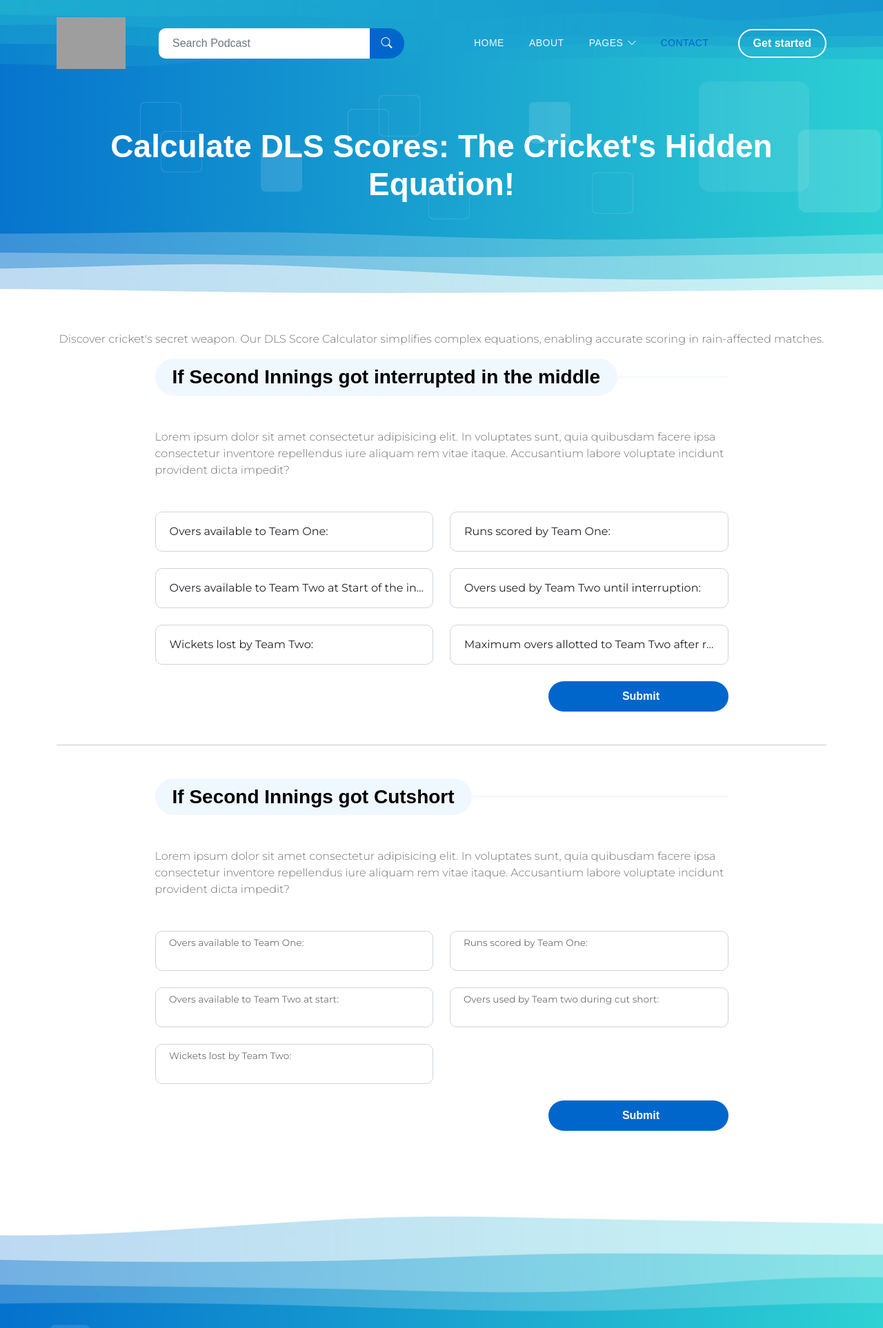
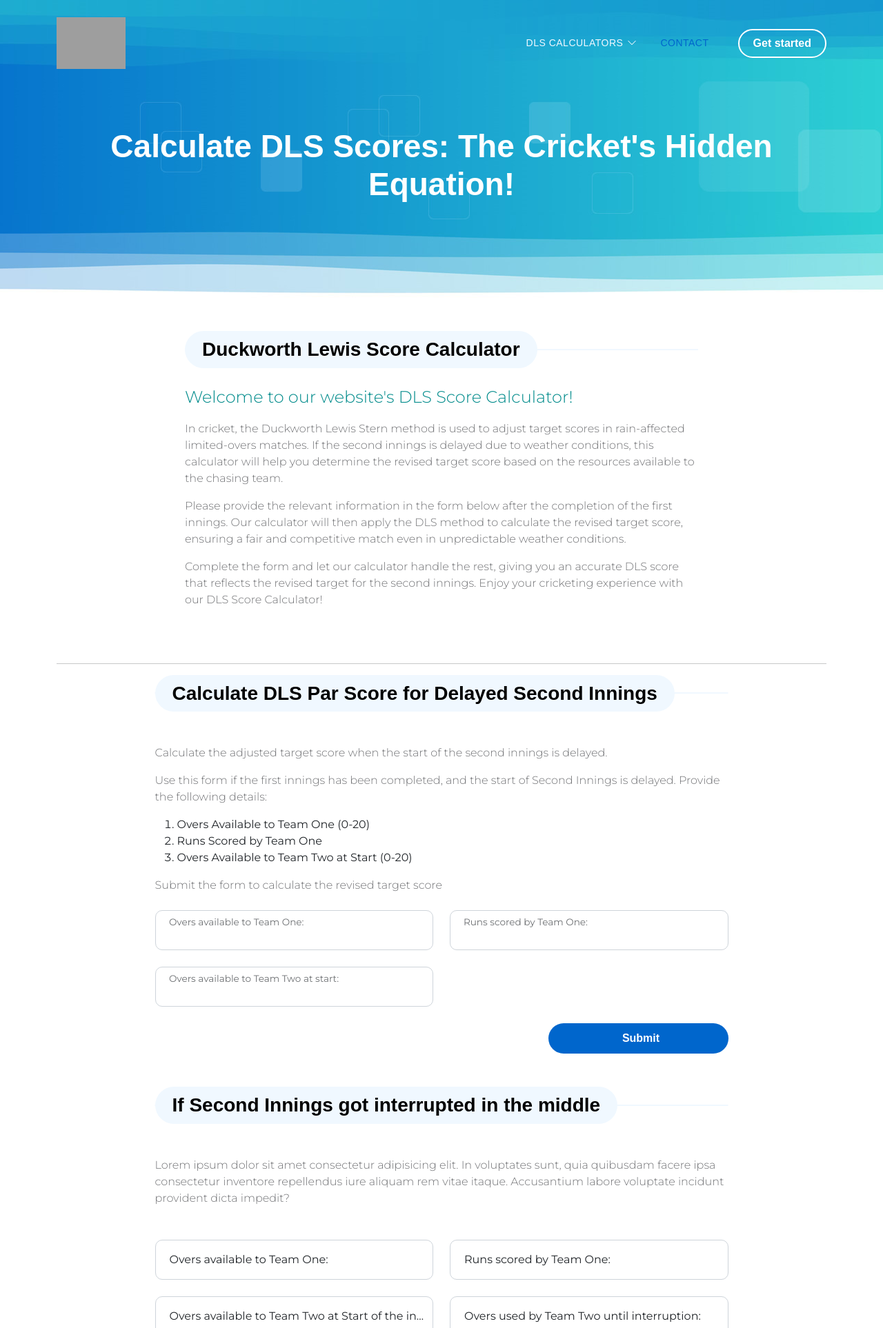
Before and after one commit to NishanthMuruganantham/duckworth-lewis-score-calculator, a Django app: page / in a window 1280 px wide. Shown: the top 1926 px of the page at 69% size. Run offline with Django 4.2, Linux system fonts and the light colour scheme; some libraries are stand-ins or nearby versions; some web fonts are replaced; grey boxes are pictures that could not be loaded.

Commit message:
descriptions have been added

```diff
--- a/static/bootstrap/css/templatemo-pod-talk.css
+++ b/static/bootstrap/css/templatemo-pod-talk.css
@@ -330,7 +330,7 @@ main {
   border: 0;
   display: inherit;
   opacity: 0;
-  min-width: 9rem;
+  min-width: 285px;
   margin-top: 20px;
   padding: 13px 0 10px 0;
   transition: all 0.3s;
--- a/templates/new_template.html
+++ b/templates/new_template.html
@@ -44,20 +44,9 @@ https://templatemo.com/tm-584-pod-talk
 
         <nav class="navbar navbar-expand-lg">
             <div class="container">
-                <a class="navbar-brand me-lg-5 me-0" href="index.html">
+                <a class="navbar-brand me-lg-5 me-0" href="{% url 'calculator:home' %}">
                     <img src="{% static 'bootstrap/images/calculator.png' %}" class="logo-image img-fluid" alt="templatemo pod talk">
                 </a>
-
-                <form action="#" method="get" class="custom-form search-form flex-fill me-3" role="search">
-                    <div class="input-group input-group-lg">
-                        <input name="search" type="search" class="form-control" id="search" placeholder="Search Podcast"
-                            aria-label="Search">
-
-                        <button type="submit" class="form-control" id="submit">
-                            <i class="bi-search"></i>
-                        </button>
-                    </div>
-                </form>
 
                 <button class="navbar-toggler" type="button" data-bs-toggle="collapse" data-bs-target="#navbarNav"
                     aria-controls="navbarNav" aria-expanded="false" aria-label="Toggle navigation">
@@ -66,22 +55,16 @@ https://templatemo.com/tm-584-pod-talk
 
                 <div class="collapse navbar-collapse" id="navbarNav">
                     <ul class="navbar-nav ms-lg-auto">
-                        <li class="nav-item">
-                            <a class="nav-link" href="index.html">Home</a>
-                        </li>
-
-                        <li class="nav-item">
-                            <a class="nav-link" href="about.html">About</a>
-                        </li>
-
                         <li class="nav-item dropdown">
                             <a class="nav-link dropdown-toggle" href="#" id="navbarLightDropdownMenuLink" role="button"
-                                data-bs-toggle="dropdown" aria-expanded="false">Pages</a>
+                                data-bs-toggle="dropdown" aria-expanded="false">DLS Calculators</a>
 
                             <ul class="dropdown-menu dropdown-menu-light" aria-labelledby="navbarLightDropdownMenuLink">
-                                <li><a class="dropdown-item" href="#second_innings">Form1</a></li>
-
-                                <li><a class="dropdown-item" href="detail-page.html">Detail Page</a></li>
+                                <li><a class="dropdown-item" href="#second_innings">Second Innings Delayed</a></li>
+                                <li><a class="dropdown-item" href="detail-page.html">Second Innings Cutshort</a></li>
+                                <li><a class="dropdown-item" href="detail-page.html">Second Innings Interrupted</a></li>
+                                <li><a class="dropdown-item" href="detail-page.html">First Innings Cutshort</a></li>
+                                <li><a class="dropdown-item" href="detail-page.html">First Innings Interrupted</a></li>
                             </ul>
                         </li>
 
@@ -112,14 +95,87 @@ https://templatemo.com/tm-584-pod-talk
 
         </header>
 
-        <p id="description" class="text-center">
-            Discover cricket's secret weapon. Our DLS Score Calculator simplifies complex equations, enabling accurate scoring in rain-affected matches.
-        </p>
-
 
         <section class="contact-section section-padding pt-0">
             <div class="container">
-                <div class="row mb-5" id="second_innings">
+                <div class="jumbotron">
+                    <div class="col-lg-8 col-12 mx-auto">
+                        <div class="pb-5 mb-3">
+                            <div class="section-title-wrap mb-4">
+                                <h4 class="section-title">Duckworth Lewis Score Calculator</h4>
+                            </div>
+
+                            <p style="font-size: 24px; color:darkcyan">
+                                Welcome to our website's DLS Score Calculator!
+                            </p>
+
+                            <p>
+                                In cricket, the Duckworth Lewis Stern method is used to adjust target scores in rain-affected limited-overs matches. If the second innings is delayed due to weather conditions, this calculator will help you determine the revised target score based on the resources available to the chasing team.
+                            </p>
+
+                            <p>
+                                Please provide the relevant information in the form below after the completion of the first innings. Our calculator will then apply the DLS method to calculate the revised target score, ensuring a fair and competitive match even in unpredictable weather conditions.
+                            </p>
+
+                            <p>
+                                Complete the form and let our calculator handle the rest, giving you an accurate DLS score that reflects the revised target for the second innings. Enjoy your cricketing experience with our DLS Score Calculator!
+                            </p>
+                        </div>
+                    </div>
+                </div>
+                <hr>
+                <div class="row mt-3 mb-5" id="second_innings">
+                    <div class="col-lg-9 col-12 mx-auto">
+                        <div class="section-title-wrap mb-5">
+                            <h4 class="section-title">Calculate DLS Par Score for Delayed Second Innings</h4>
+                        </div>
+                        <p>
+                            Calculate the adjusted target score when the start of the second innings is delayed.
+                        </p>
+                        <p>
+                            Use this form if the first innings has been completed, and the start of Second Innings is delayed. Provide the following details:
+                        </p>
+                        <ol>
+                            <li>
+                                Overs Available to Team One (0-20)
+                            </li>
+                            <li>
+                                Runs Scored by Team One
+                            </li>
+                            <li>
+                                Overs Available to Team Two at Start (0-20)
+                            </li>
+                        </ol>
+                        <p class="mb-4">
+                            Submit the form to calculate the revised target score
+                        </p>
+
+                        <form method="POST" class="custom-form contact-form" id="dls-input-form" role="form">
+                            {% csrf_token %}
+                            <input type="hidden" name="form_type" value="second_innings_interrupted">
+                            <div class="row">
+                                {% for field in dls_second_innings_delayed_form %}
+                                <div class="col-lg-6 col-md-6 col-12">
+                                    <div class="form-floating">
+                                        {{field}}
+                                        {{field.label_tag}}
+                                    </div>
+                                </div>
+                                {% endfor %}
+                            </div>
+                            <div class="row">
+                                <div class="col-lg-6 col-md-6 col-12">
+                                    <div id="result-container-1"></div>
+                                </div>
+                                <div class="col-lg-4 col-12 ms-auto">
+                                    <button type="submit" class="form-control">Submit</button>
+                                </div>
+                            </div>
+                        </form>
+                    </div>
+
+                </div>
+                <div class="row mt-3 mb-5" id="second_innings">
 
                     <div class="col-lg-9 col-12 mx-auto">
                         <div class="section-title-wrap mb-5">
```
